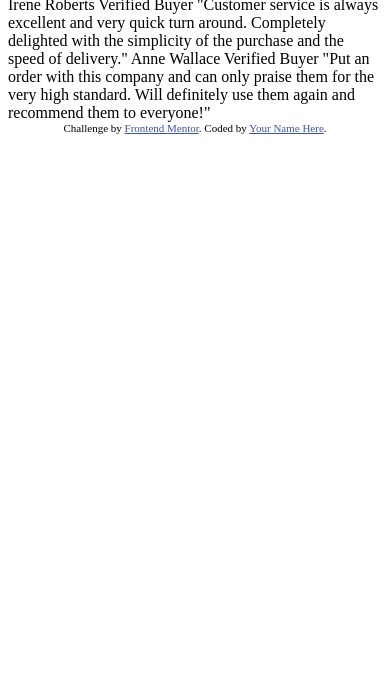
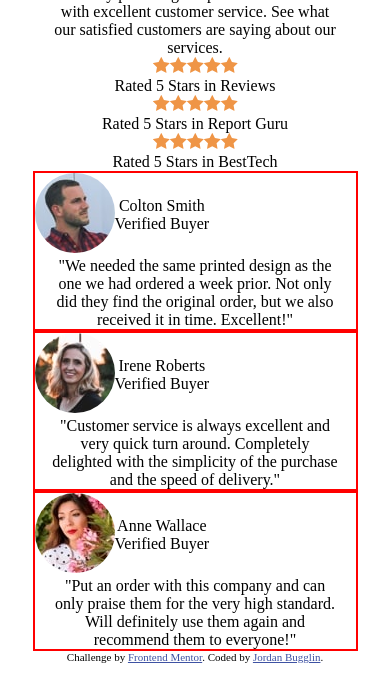
Before and after one commit to Jbugglin/social-proof, a plain HTML site: page index.html in a window 390 px wide. Shown: the part 156-844 px from the top of the page. Drawn offline with Linux system fonts and the light colour scheme.

Commit message:
Update
Major update, started as just positioning elements, almost finished with the mobile viewport outside of the fonts and colors.

```diff
--- a/index.html
+++ b/index.html
@@ -13,49 +13,81 @@
     />
 
     <title>Frontend Mentor | Social proof section</title>
+    <link rel="stylesheet" href="style.css">
 
-    <!-- Feel free to remove these styles or customise in your own stylesheet 👍 -->
-    <style>
-      .attribution {
-        font-size: 11px;
-        text-align: center;
-      }
-      .attribution a {
-        color: hsl(228, 45%, 44%);
-      }
-    </style>
   </head>
   <body>
-    10,000+ of our users love our products.
+    <main>
+          <h1>10,000+ of our users love our products.</h1>
+          <p>We only provide great products combined with excellent customer service. See what our satisfied customers are saying about our services.</p>
 
-    We only provide great products combined with excellent customer service.
-    See what our satisfied customers are saying about our services.
+        <section class="ratings">
+          <div class="rating">
+              <div class="star-score"></div>
+              <span>Rated 5 Stars in Reviews</span>
+          </div>
 
-    Rated 5 Stars in Reviews
-    Rated 5 Stars in Report Guru
-    Rated 5 Stars in BestTech
+          <div class="rating">
+              <div class="star-score"></div>
+              <span>Rated 5 Stars in Report Guru</span>
+          </div>
 
-    Colton Smith
-    Verified Buyer
-    "We needed the same printed design as the one we had ordered a week prior.
-    Not only did they find the original order, but we also received it in time.
-    Excellent!"
+          <div class="rating">
+              <div class="star-score"></div>
+              <span>Rated 5 Stars in BestTech</span>
+          </div>
+        </section>
+        <section class="reviews">
+            <div class="review">
+                <div class="reviewer">
+                    <div class="reviewer-img">
+                        <img src="./images/image-colton.jpg" alt="Colton-avatar">
+                    </div>
+                    <div class="reviewer-info">
+                        <div class="reviewer-name">Colton Smith </div>
+                        <div class="reviewer-title">Verified Buyer</div>
+                    </div>
+                </div>
+                <p class="quote">
+                    "We needed the same printed design as the one we had ordered a week prior. Not only did they find the original order, but we also received it in time. Excellent!"
+                </p>
+            </div>
 
-    Irene Roberts
-    Verified Buyer
-    "Customer service is always excellent and very quick turn around. Completely
-    delighted with the simplicity of the purchase and the speed of delivery."
+            <div class="review">
+                <div class="reviewer">
+                    <div class="reviewer-img">
+                        <img src="./images/image-irene.jpg" alt="Irene-avatar">
+                    </div>
+                    <div class="reviewer-info">
+                        <div class="reviewer-name">Irene Roberts </div>
+                        <div class="reviewer-title">Verified Buyer</div>
+                    </div>
+                </div>
+                <p class="quote">
+                    "Customer service is always excellent and very quick turn around. Completely delighted with the simplicity of the purchase and the speed of delivery."
+                </p>
+            </div>
 
-    Anne Wallace
-    Verified Buyer
-    "Put an order with this company and can only praise them for the very high
-    standard. Will definitely use them again and recommend them to everyone!"
+            <div class="review">
+                <div class="reviewer">
+                    <div class="reviewer-img">
+                        <img src="./images/image-anne.jpg" alt="Anne-avatar">
+                    </div>
+                    <div class="reviewer-info">
+                        <div class="reviewer-name">Anne Wallace</div>
+                        <div class="reviewer-title">Verified Buyer</div>
+                    </div>
+                </div>
+                <p class="quote">
+                    "Put an order with this company and can only praise them for the very high standard. Will definitely use them again and recommend them to everyone!"
+                </p>
+            </div>
+        </section>
+    </main>
 
-    <div class="attribution">
+    <footer class="attribution">
       Challenge by
-      <a href="https://www.frontendmentor.io?ref=challenge" target="_blank"
-        >Frontend Mentor</a
-      >. Coded by <a href="#">Your Name Here</a>.
-    </div>
+      <a href="https://www.frontendmentor.io?ref=challenge" target="_blank">Frontend Mentor</a>. Coded by <a href="https://github.com/Jbugglin/social-proof" target="_blank">Jordan Bugglin</a>.
+    </foot>
   </body>
 </html>
--- /dev/null
+++ b/style.css
@@ -0,0 +1,70 @@
+:root {
+
+}
+
+*, *::after, *::before {
+    box-sizing: border-box;
+    margin: 0;
+    padding: 0;
+}
+
+html, body {
+    width: 100dvw;
+    height: 100dvh;
+}
+
+body {
+    display: flex;
+    flex-direction: column;
+    align-items: center;
+}
+
+main {
+    max-width: 325px;
+    text-align: center;
+}
+
+h1 {
+    font-size: 2.5rem;
+}
+
+main p {
+    padding: 0rem 1rem;
+}
+
+
+.rating {
+    display: flex;
+    flex-direction: column;
+    justify-content: center;
+    align-items: center;
+}
+
+.star-score {
+    background-image: url(./images/icon-star.svg);
+    background-repeat: repeat-x;
+    width: 85px;
+    height: 20px;
+}
+
+.review {
+    border: 2px solid red;
+}
+
+.reviewer {
+    display: flex;
+    align-items: center;
+}
+
+.reviewer img {
+    border-radius: 50%;
+}
+
+.attribution {
+        font-size: 11px;
+        text-align: center;
+}
+
+.attribution a {
+        color: hsl(228, 45%, 44%);
+}
```
